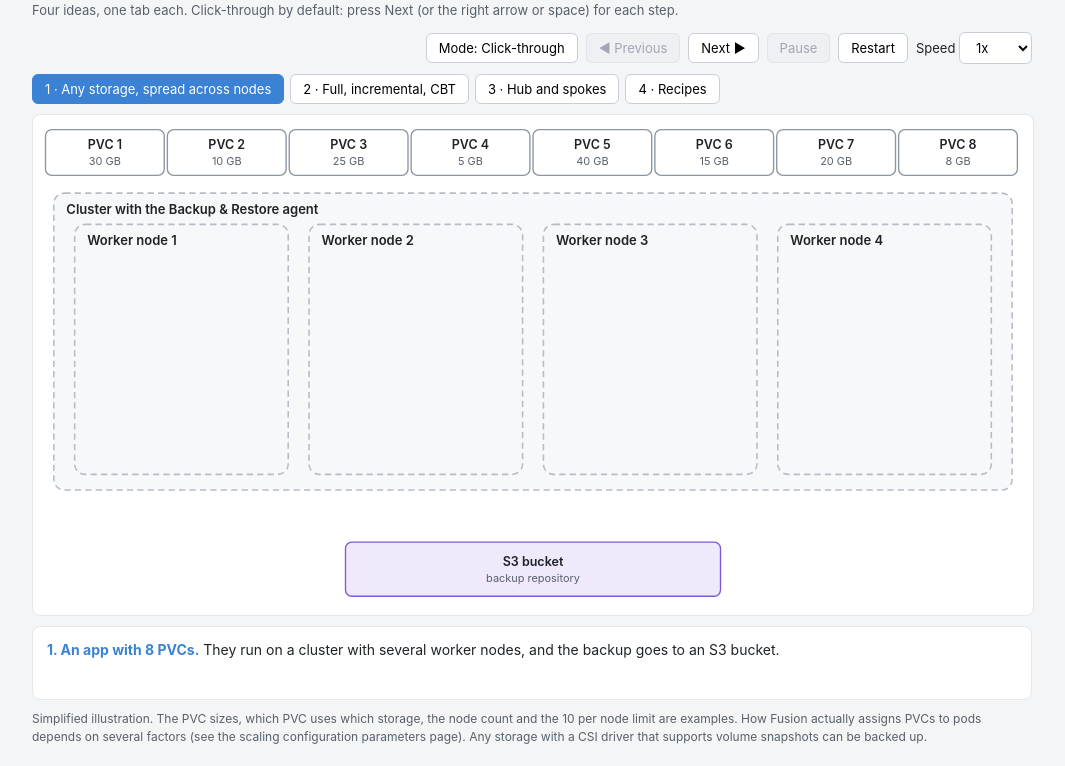
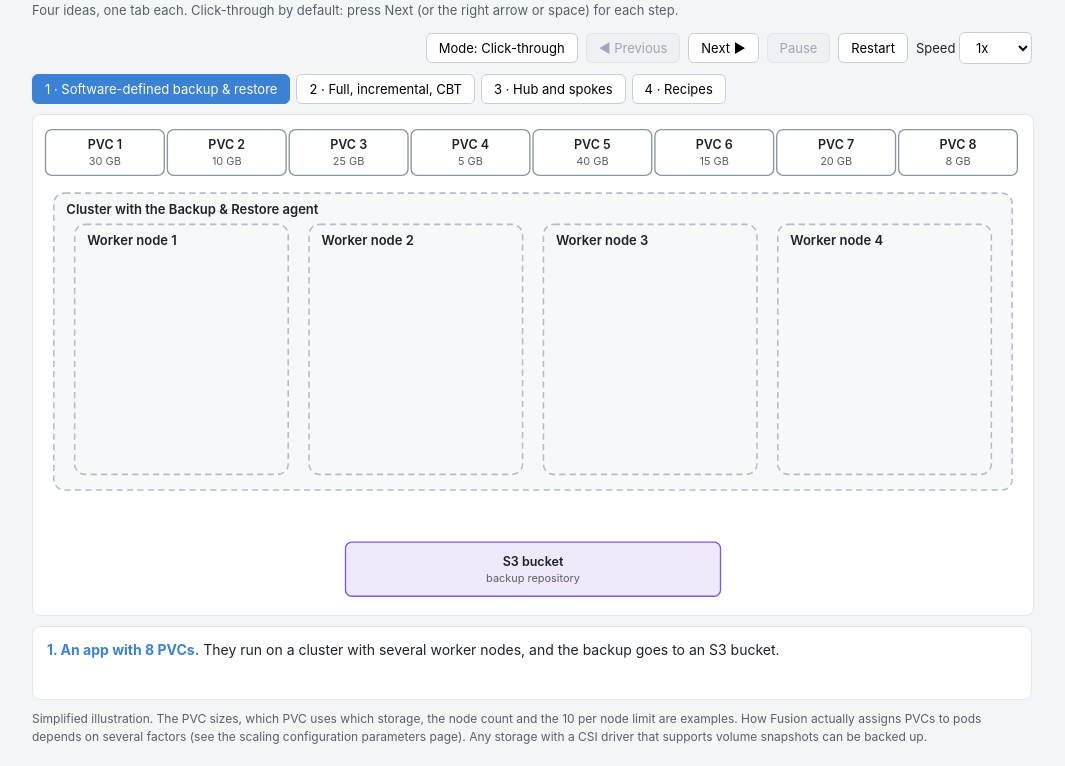
Before and after one commit to AliAttar3/rosa-fdf-animations, a plain HTML site: page fusion-backup-restore.html in a window 1280 px wide. Shown: the part 46-812 px from the top of the page, without its empty margins (108-1173 px from the left). Drawn offline with Linux system fonts and the light colour scheme.

Commit message:
Rename first Fusion tab to Software-defined backup & restore

```diff
--- a/fusion-backup-restore.html
+++ b/fusion-backup-restore.html
@@ -74,7 +74,7 @@
     </label>
   </div>
   <div class="tabs">
-    <button class="tab active" data-s="1">1 &middot; Any storage, spread across nodes</button>
+    <button class="tab active" data-s="1">1 &middot; Software-defined backup &amp; restore</button>
     <button class="tab" data-s="2">2 &middot; Full, incremental, CBT</button>
     <button class="tab" data-s="3">3 &middot; Hub and spokes</button>
     <button class="tab" data-s="4">4 &middot; Recipes</button>
```
Also changed, not shown: 1 other file.
